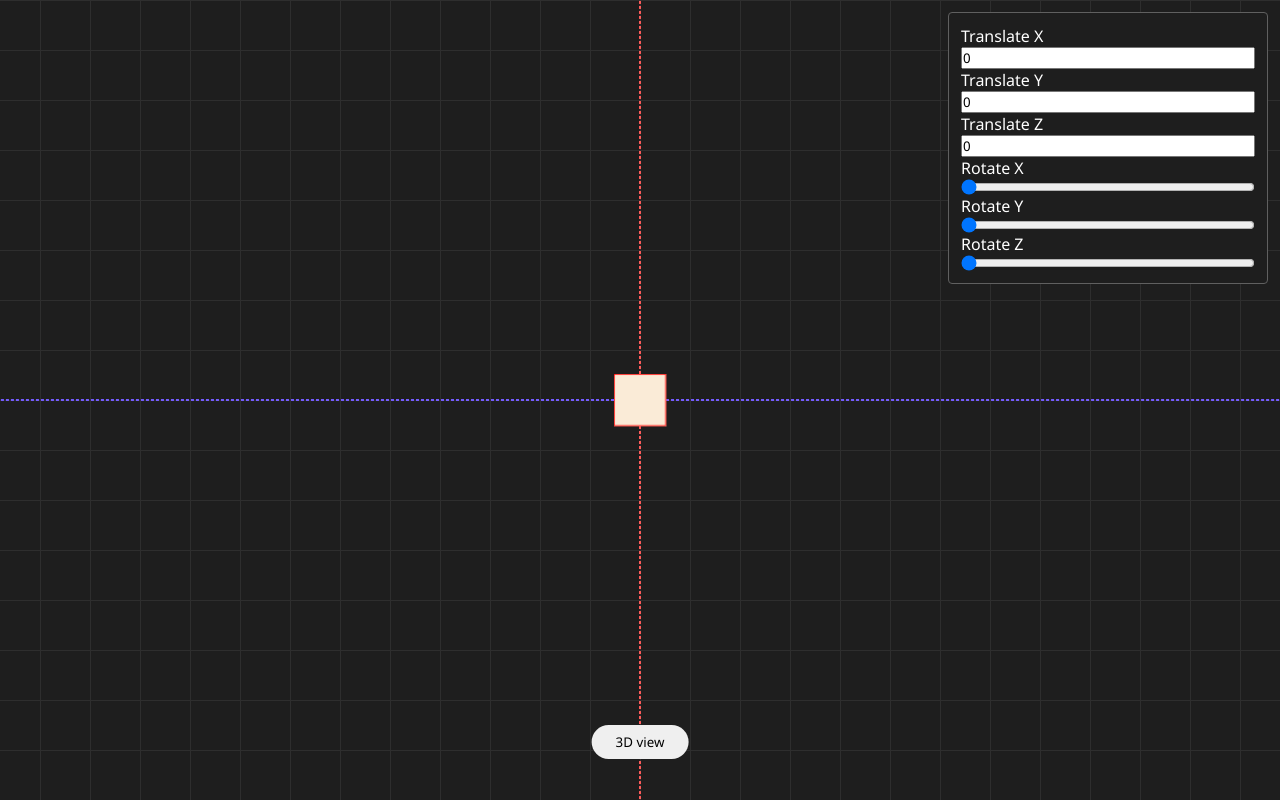
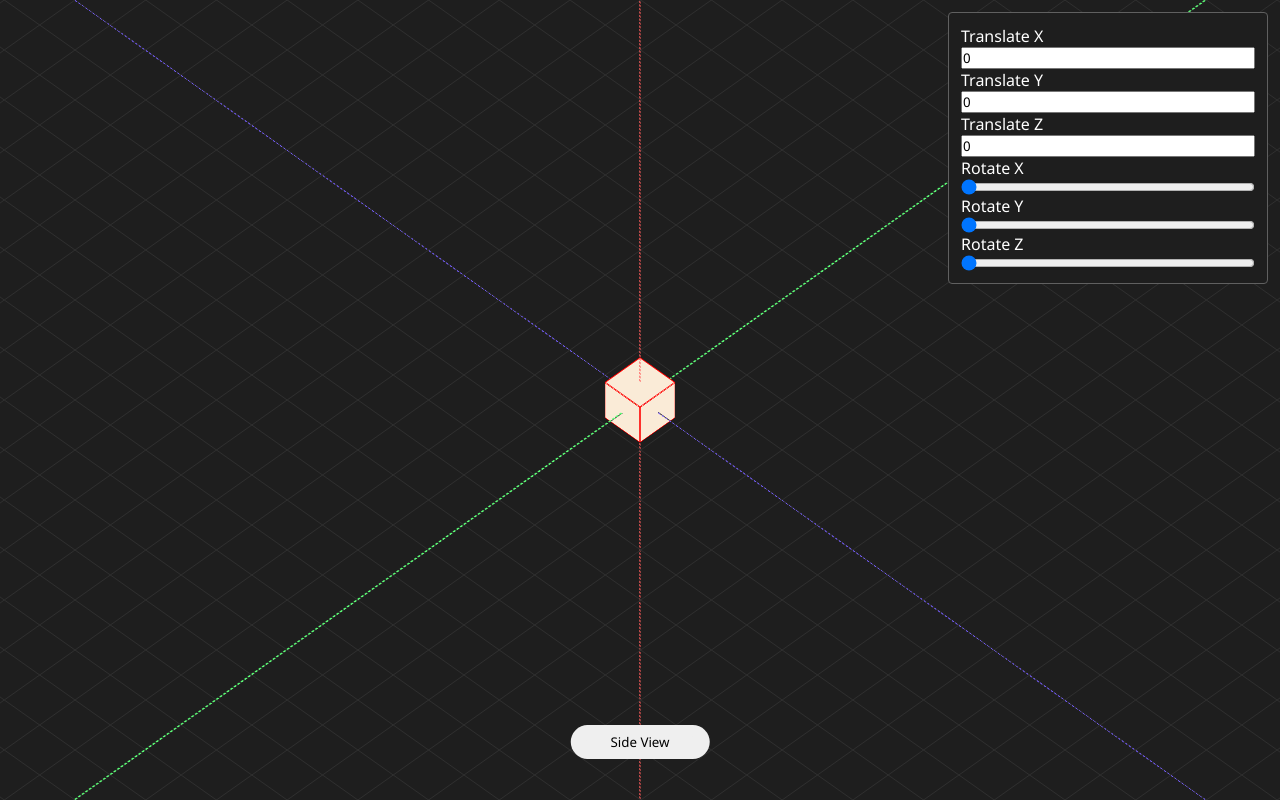
Before and after one commit to david-cerrato/3D-css-visualizer, a React (Vite) app: page / in a window 1280 px wide. Built offline with nearby package versions, Linux system fonts and the light colour scheme.

Commit message:
Moved viewport to a component

```diff
--- a/src/App.tsx
+++ b/src/App.tsx
@@ -1,25 +1,15 @@
-import { useState } from 'react'
 import './App.css'
 import { Cube } from './components/cube/Cube'
 import { Controls } from './components/controls/Controls'
+import { Viewport } from './components/viewport/Viewport'
 
 function App() {
-  const [isIsometric, setIsIsometric] = useState<boolean>(false)
-
   return (
     <>
-      <div className="overflow-hidden">
-        <div className="viewport" data-isometric={isIsometric}>
-          <Cube/>
-          <div className="axis y-axis"></div>
-          <div className="axis x-axis"></div>
-          <div className="axis z-axis" data-isometric={isIsometric}></div>
-          <div className="grid" data-isometric={isIsometric}></div>
-        </div>
-      </div>
+      <Viewport>
+        <Cube/>
+      </Viewport>
       <Controls/>
-
-      <button id="change-view" onClick={() => setIsIsometric(!isIsometric)}>3D view</button>
     </>
   )
 }
--- /dev/null
+++ b/src/components/viewport/Viewport.tsx
@@ -0,0 +1,29 @@
+import { useState, type ReactNode } from "react"
+import type { View } from "../../interfaces/views.type"
+import style from './viewport.module.css'
+
+export function Viewport ({children}: {children: ReactNode}){
+    const [isIsometric, setIsIsometric] = useState<View>('isometric')
+
+
+    return (
+        <>
+            <div className={style.overflowHidden}>
+            <div className={style.viewport} data-isometric={isIsometric}>
+                {children}
+                <div className={`${style.axis} ${style.axisY}`} data-isometric={isIsometric}></div>
+                <div className={`${style.axis} ${style.axisX}`} data-isometric={isIsometric}></div>
+                <div className={`${style.axis} ${style.axisZ}`} data-isometric={isIsometric}></div>
+                <div className={style.grid}  data-isometric={isIsometric}></div>
+            </div>
+            <div className={style.backgroundGrid}  data-isometric={isIsometric}></div>
+            </div>
+                <div className="views-container">
+                <button id="change-view" onClick={() => setIsIsometric('isometric')}>Isometric view</button>
+                <button id="change-view" onClick={() => setIsIsometric('front')}>Front View</button>
+                <button id="change-view" onClick={() => setIsIsometric('zenithal')}>Zenithal View</button>
+                <button id="change-view" onClick={() => setIsIsometric('side')}>Side View</button>
+            </div>
+        </>
+    )
+}
--- /dev/null
+++ b/src/components/viewport/viewport.module.css
@@ -0,0 +1,112 @@
+.overflowHidden{
+    overflow: hidden;
+    position: relative;
+}
+
+/* Viewport */
+.viewport{
+    width: 100vw;
+    height: 100vh;
+    position: relative;
+    transform-style: preserve-3d;
+    transition: transform 250ms ease-out;
+}
+
+.viewport[data-isometric="isometric"] {
+    transform: rotateX(-45deg) rotateY(-45deg) rotateZ(0deg);
+}
+
+.viewport[data-isometric="zenithal"] {
+    transform: rotateX(-90deg) rotateY(0deg) rotateZ(0deg);
+}
+
+.viewport[data-isometric="side"] {
+    transform: rotateX(0deg) rotateY(-90deg) rotateZ(0deg);
+}
+
+/* Grids */
+.grid{
+    position: absolute;
+    top: 50%;
+    left: 50%;
+    z-index: -1;
+    height: 20000px;
+    aspect-ratio: 1/1;
+    transform-origin: center;
+    transform: translate(-50%, -50%) rotateX(-90deg) rotateY(0deg);
+    background-size: 50px 50px;
+    background-image:
+    linear-gradient(to right, #2e2e2e 1px, transparent 1px),
+    linear-gradient(to bottom, #2e2e2e 1px, transparent 1px);
+    opacity: 0;
+    transition: opacity 0ms linear;
+}
+
+.grid[data-isometric="isometric"]{
+    opacity: 1;
+    transition: opacity 250ms linear;
+}
+
+.backgroundGrid{
+    position: absolute;
+    top: 50%;
+    left: 50%;
+    z-index: -1;
+    height: 20000px;
+    aspect-ratio: 1/1;
+    transform-origin: center;
+    transform: translate(-50%, -50%);
+    background-size: 50px 50px;
+    background-image:
+    linear-gradient(to right, #2e2e2e 1px, transparent 1px),
+    linear-gradient(to bottom, #2e2e2e 1px, transparent 1px);
+    transition: opacity 250ms ease-out;
+}
+
+.backgroundGrid[data-isometric="isometric"]{
+    opacity: 0;
+    transition: opacity 0ms linear;
+}
+
+/* axis */
+.axis{
+    position: absolute;
+    height: 2000%;
+    transform-origin: center;
+    left: 50%;
+    top: 50%;
+    border: 1px dashed #606060;
+    transition: transform 250ms ease-out;
+}
+
+.axisY{
+    transform: translate(-50%,-50%) rotateZ(0deg) rotateY(0deg) rotateX(0deg);
+    border-color: rgb(255, 91, 91);
+}
+
+.axisY[data-isometric="side"]{
+    transform: translate(-50%,-50%) rotateZ(0deg) rotateY(90deg) rotateX(0deg);
+}
+
+.axisX{
+    transform: translate(-50%,-50%) rotateZ(90deg) rotateY(0deg) rotateX(0deg);
+    border-color: rgb(116, 91, 255);
+}
+
+.axisX[data-isometric="zenithal"]{
+    transform: translate(-50%,-50%) rotateZ(90deg) rotateY(-90deg) rotateX(0deg);
+}
+
+.axisX[data-isometric="side"]{
+    transform: translate(-50%,-50%) rotateZ(90deg) rotateY(-90deg) rotateX(0deg);
+}
+
+
+.axisZ{
+    transform: translate(-50%,-50%) rotateX(90deg) rotateY(0deg) rotateZ(0deg);
+    border-color: rgb(91, 255, 118);
+}
+
+.axisZ[data-isometric="side"]{
+    transform: translate(-50%,-50%) rotateX(90deg) rotateY(90deg) rotateZ(0deg);
+}
```
